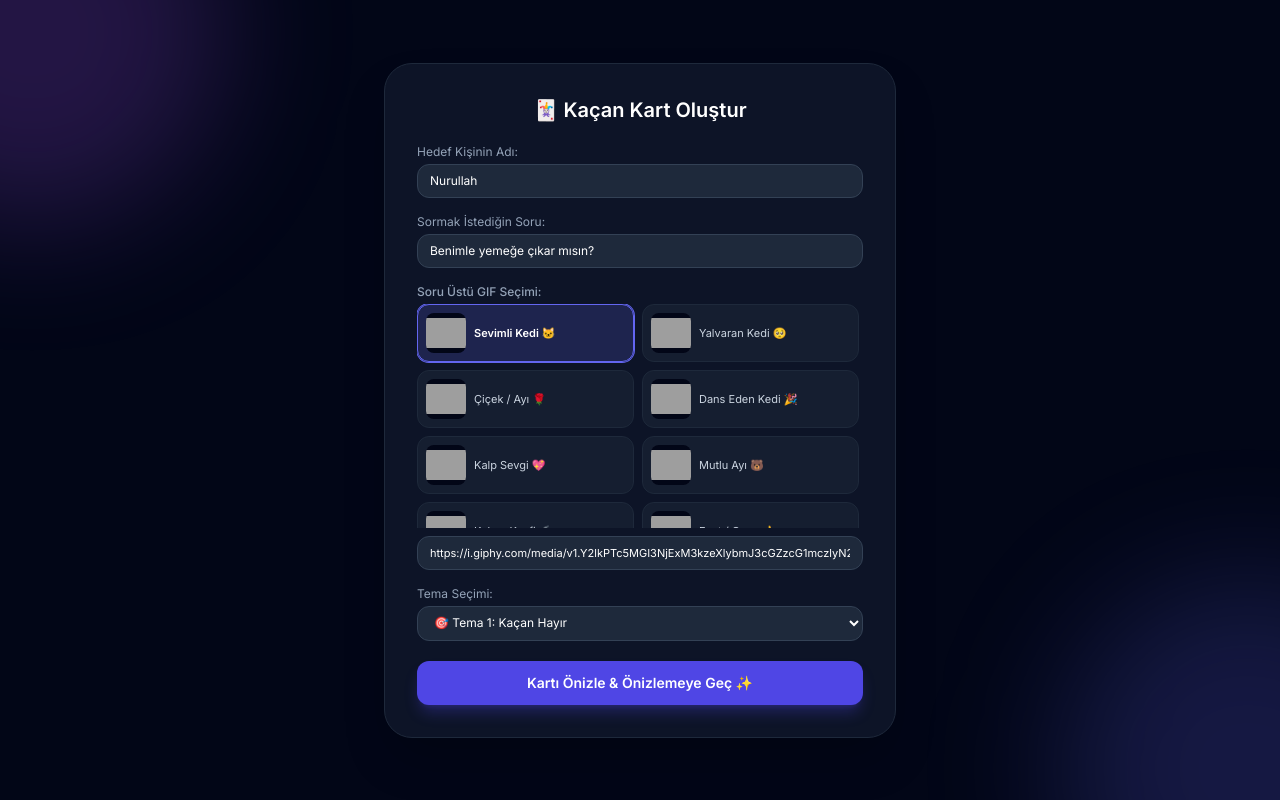
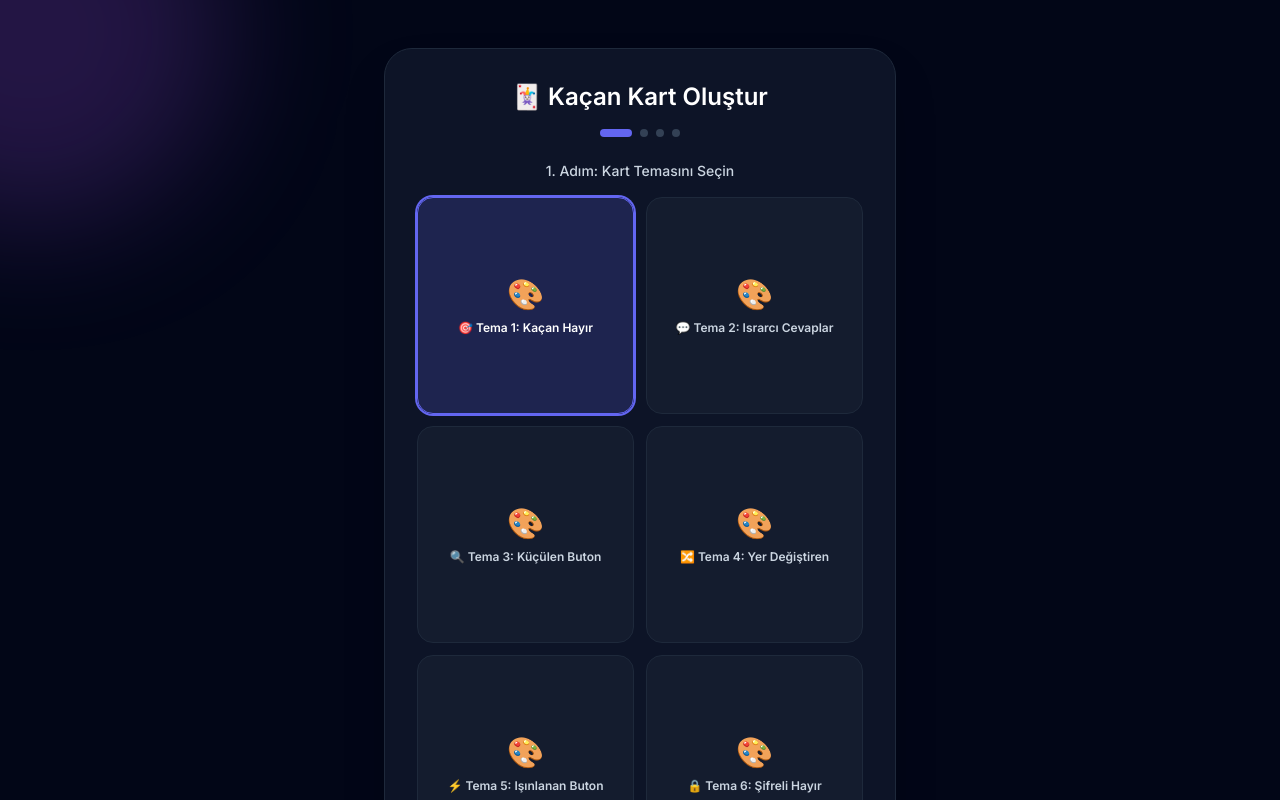
Before and after one commit to naksoy3/kacan-kart-app, a Next.js app in the folder kacan-kart-app/: page / in a window 1280 px wide. Shown: the top 800 px of the page. Built offline with nearby package versions, Linux system fonts and the light colour scheme; grey boxes are pictures that could not be loaded.

Commit message:
feat: adim adim kart olusturucu, kare tema kartlari ve paylasim linki eklendi

```diff
--- a/kacan-kart-app/app/page.tsx
+++ b/kacan-kart-app/app/page.tsx
@@ -4,7 +4,7 @@ import { useSearchParams } from "next/navigation";
 import { Suspense, useState } from "react";
 import KacanKart, { CardTheme, THEME_NAMES } from "@/components/KacanKart";
 
-// i.giphy.com doğrudan CDN bağlantılarıyla güncellenmiş GIF listesi
+// Doğrudan çalışan güvenilir GIF listesi
 const POPULER_GIFLER = [
   { id: "1", name: "Sevimli Kedi 🐱", url: "https://i.giphy.com/media/v1.Y2lkPTc5MGI3NjExM3kzeXlybmJ3cGZzcG1mczlyN2M4bHJnYnl0bmt2Z3J1N3Uzb3lyaiZlcD12MV9pbnRlcm5hbF9naWZfYnlfaWQmY3Q9Zw/Lq0h93752f6J9tijrh/giphy.gif" },
   { id: "2", name: "Yalvaran Kedi 🥺", url: "https://i.giphy.com/media/v1.Y2lkPTc5MGI3NjExNHhhZms2ZjdrNnVpMmdhdTdwMnV0YXFlMHFyZHpvanlyOHB6dmRwZiZlcD12MV9pbnRlcm5hbF9naWZfYnlfaWQmY3Q9Zw/C831xsVq4JHNRqK33G/giphy.gif" },
@@ -21,36 +21,112 @@ const POPULER_GIFLER = [
 function CardContent() {
   const searchParams = useSearchParams();
 
-  // URL'den parametre çekme
+  // URL Parametreleri
   const urlUser = searchParams.get("u");
   const urlSoru = searchParams.get("s");
   const urlTheme = searchParams.get("t") as CardTheme | null;
   const urlGif = searchParams.get("gif");
 
-  // Form Durumları
-  const [step, setStep] = useState<"form" | "card">(
-    urlUser || urlSoru ? "card" : "form"
-  );
+  // Form Aşamaları (1: Tema, 2: Detaylar, 3: GIF, 4: Önizleme & Paylaş)
+  const [formStep, setFormStep] = useState<number>(1);
+  const [showCard, setShowCard] = useState<boolean>(!!(urlUser || urlSoru));
+
+  // Form Verileri
+  const [selectedTheme, setSelectedTheme] = useState<CardTheme>(urlTheme || "escaping");
   const [targetUsername, setTargetUsername] = useState(urlUser || "Nurullah");
   const [soru, setSoru] = useState(urlSoru || "Benimle yemeğe çıkar mısın?");
-  const [evetMetni, setEvetMetni] = useState(searchParams.get("e") || "Evet!");
-  const [hayirMetni, setHayirMetni] = useState(searchParams.get("h") || "Hayır");
-  const [selectedTheme, setSelectedTheme] = useState<CardTheme>(
-    urlTheme || "escaping"
-  );
+  const [yer, setYer] = useState(searchParams.get("yer") || "");
+  const [tarih, setTarih] = useState(searchParams.get("tarih") || "");
+  const [zaman, setZaman] = useState(searchParams.get("zaman") || "");
   const [gifUrl, setGifUrl] = useState(urlGif || POPULER_GIFLER[0].url);
+  const [copied, setCopied] = useState(false);
+
+  // Paylaşım Linki Oluşturma
+  const generateShareUrl = () => {
+    if (typeof window === "undefined") return "";
+    const params = new URLSearchParams();
+    if (targetUsername) params.set("u", targetUsername);
+    if (soru) params.set("s", soru);
+    if (selectedTheme) params.set("t", selectedTheme);
+    if (gifUrl) params.set("gif", gifUrl);
+    if (yer) params.set("yer", yer);
+    if (tarih) params.set("tarih", tarih);
+    if (zaman) params.set("zaman", zaman);
+
+    return `${window.location.origin}${window.location.pathname}?${params.toString()}`;
+  };
+
+  const handleCopyLink = () => {
+    const link = generateShareUrl();
+    navigator.clipboard.writeText(link);
+    setCopied(true);
+    setTimeout(() => setCopied(false), 2000);
+  };
 
   return (
     <main className="min-h-screen bg-slate-950 flex items-center justify-center p-4 relative overflow-hidden">
       <div className="absolute -top-40 -left-40 w-96 h-96 bg-purple-500/20 rounded-full blur-3xl pointer-events-none" />
       <div className="absolute -bottom-40 -right-40 w-96 h-96 bg-indigo-500/20 rounded-full blur-3xl pointer-events-none" />
 
-      {step === "form" ? (
-        /* --- KART OLUŞTURMA FORMU & TEMA SEÇİMİ --- */
-        <div className="relative z-10 w-full max-w-lg bg-slate-900/90 border border-slate-800 backdrop-blur-xl p-6 sm:p-8 rounded-[28px] text-white shadow-2xl space-y-5 my-8">
-          <h2 className="text-xl font-bold text-center">🃏 Kaçan Kart Oluştur</h2>
+      {!showCard ? (
+        <div className="relative z-10 w-full max-w-lg bg-slate-900/90 border border-slate-800 backdrop-blur-xl p-6 sm:p-8 rounded-[28px] text-white shadow-2xl space-y-6 my-8">
+          {/* Başlık ve Adım Göstergesi */}
+          <div className="text-center space-y-2">
+            <h2 className="text-2xl font-bold">🃏 Kaçan Kart Oluştur</h2>
+            <div className="flex justify-center gap-2 pt-2">
+              {[1, 2, 3, 4].map((stepNum) => (
+                <div
+                  key={stepNum}
+                  className={`h-2 rounded-full transition-all duration-300 ${
+                    formStep === stepNum
+                      ? "w-8 bg-indigo-500"
+                      : formStep > stepNum
+                      ? "w-2 bg-indigo-400/50"
+                      : "w-2 bg-slate-700"
+                  }`}
+                />
+              ))}
+            </div>
+          </div>
 
+          {/* ADIM 1: TEMA SEÇİMİ (KARE KARTLAR) */}
+          {formStep === 1 && (
+            <div className="space-y-4">
+              <label className="block text-slate-300 font-medium text-sm text-center">
+                1. Adım: Kart Temasını Seçin
+              </label>
+              <div className="grid grid-cols-2 gap-3">
+                {(Object.keys(THEME_NAMES) as CardTheme[]).map((themeKey) => (
+                  <button
+                    key={themeKey}
+                    type="button"
+                    onClick={() => setSelectedTheme(themeKey)}
+                    className={`aspect-square rounded-2xl border p-4 flex flex-col items-center justify-center text-center transition cursor-pointer relative overflow-hidden ${
+                      selectedTheme === themeKey
+                        ? "border-indigo-500 bg-indigo-500/20 ring-2 ring-indigo-500 font-bold"
+                        : "border-slate-800 bg-slate-800/40 hover:bg-slate-800 text-slate-300"
+                    }`}
+                  >
+                    <span className="text-3xl mb-2">🎨</span>
+                    <span className="text-xs font-semibold">{THEME_NAMES[themeKey]}</span>
+                  </button>
+                ))}
+              </div>
+              <button
+                onClick={() => setFormStep(2)}
+                className="w-full py-3 bg-indigo-600 hover:bg-indigo-500 font-bold rounded-xl text-sm transition shadow-lg shadow-indigo-600/30 cursor-pointer mt-4"
+              >
+                Devam Et: Detayları Gir ➡️
+              </button>
+            </div>
+          )}
+
+          {/* ADIM 2: MANUEL DETAYLAR */}
+          {formStep === 2 && (
             <div className="space-y-4 text-xs">
+              <label className="block text-slate-300 font-medium text-sm text-center mb-2">
+                2. Adım: Soru ve Detaylar
+              </label>
               <div>
                 <label className="block text-slate-400 mb-1">Hedef Kişinin Adı:</label>
                 <input
@@ -71,10 +147,63 @@ function CardContent() {
                 />
               </div>
 
-            {/* --- GIF SEÇİM ALANI --- */}
+              <div className="grid grid-cols-3 gap-2">
                 <div>
-              <label className="block text-slate-400 mb-1 font-medium">Soru Üstü GIF Seçimi:</label>
-              <div className="grid grid-cols-2 gap-2 mb-2 max-h-56 overflow-y-auto pr-1">
+                  <label className="block text-slate-400 mb-1">Yer:</label>
+                  <input
+                    type="text"
+                    placeholder="Örn: Kadıköy"
+                    value={yer}
+                    onChange={(e) => setYer(e.target.value)}
+                    className="w-full bg-slate-800 border border-slate-700 rounded-xl px-2 py-2 text-white focus:outline-none focus:border-indigo-500"
+                  />
+                </div>
+                <div>
+                  <label className="block text-slate-400 mb-1">Tarih:</label>
+                  <input
+                    type="text"
+                    placeholder="Örn: Cuma"
+                    value={tarih}
+                    onChange={(e) => setTarih(e.target.value)}
+                    className="w-full bg-slate-800 border border-slate-700 rounded-xl px-2 py-2 text-white focus:outline-none focus:border-indigo-500"
+                  />
+                </div>
+                <div>
+                  <label className="block text-slate-400 mb-1">Zaman:</label>
+                  <input
+                    type="text"
+                    placeholder="Örn: 20:00"
+                    value={zaman}
+                    onChange={(e) => setZaman(e.target.value)}
+                    className="w-full bg-slate-800 border border-slate-700 rounded-xl px-2 py-2 text-white focus:outline-none focus:border-indigo-500"
+                  />
+                </div>
+              </div>
+
+              <div className="flex gap-2 pt-2">
+                <button
+                  onClick={() => setFormStep(1)}
+                  className="w-1/3 py-3 bg-slate-800 hover:bg-slate-700 text-slate-300 font-bold rounded-xl text-sm transition cursor-pointer"
+                >
+                  ⬅️ Geri
+                </button>
+                <button
+                  onClick={() => setFormStep(3)}
+                  className="w-2/3 py-3 bg-indigo-600 hover:bg-indigo-500 font-bold rounded-xl text-sm transition shadow-lg shadow-indigo-600/30 cursor-pointer"
+                >
+                  Devam Et: GIF Seç ➡️
+                </button>
+              </div>
+            </div>
+          )}
+
+          {/* ADIM 3: GIF SEÇİMİ */}
+          {formStep === 3 && (
+            <div className="space-y-4">
+              <label className="block text-slate-300 font-medium text-sm text-center">
+                3. Adım: GIF Seçin
+              </label>
+              <div className="grid grid-cols-2 gap-2 max-h-60 overflow-y-auto pr-1">
                 {POPULER_GIFLER.map((g) => (
                   <button
                     key={g.id}
@@ -96,48 +225,75 @@ function CardContent() {
                 ))}
               </div>
 
-              <input
-                type="url"
-                placeholder="Veya özel GIF bağlantısı (URL) yapıştırın..."
-                value={gifUrl}
-                onChange={(e) => setGifUrl(e.target.value)}
-                className="w-full bg-slate-800 border border-slate-700 rounded-xl px-3 py-2 text-white text-[11px] focus:outline-none focus:border-indigo-500 transition"
-              />
+              <div className="flex gap-2 pt-2">
+                <button
+                  onClick={() => setFormStep(2)}
+                  className="w-1/3 py-3 bg-slate-800 hover:bg-slate-700 text-slate-300 font-bold rounded-xl text-sm transition cursor-pointer"
+                >
+                  ⬅️ Geri
+                </button>
+                <button
+                  onClick={() => setFormStep(4)}
+                  className="w-2/3 py-3 bg-indigo-600 hover:bg-indigo-500 font-bold rounded-xl text-sm transition shadow-lg shadow-indigo-600/30 cursor-pointer"
+                >
+                  Tamamla & Paylaş 🚀
+                </button>
               </div>
+            </div>
+          )}
 
-            <div>
-              <label className="block text-slate-400 mb-1">Tema Seçimi:</label>
-              <select
-                value={selectedTheme}
-                onChange={(e) => setSelectedTheme(e.target.value as CardTheme)}
-                className="w-full bg-slate-800 border border-slate-700 rounded-xl px-3 py-2 text-white focus:outline-none focus:border-indigo-500"
-              >
-                {Object.entries(THEME_NAMES).map(([key, label]) => (
-                  <option key={key} value={key}>
-                    {label}
-                  </option>
-                ))}
-              </select>
-            </div>
+          {/* ADIM 4: PAYLAŞIM LİNKİ & ÖNİZLEME */}
+          {formStep === 4 && (
+            <div className="space-y-4 text-center">
+              <label className="block text-slate-300 font-medium text-sm">
+                4. Adım: Kartınız Hazır! 🎉
+              </label>
+
+              <div className="bg-slate-800/70 border border-slate-700 p-3 rounded-xl text-left space-y-1 text-xs">
+                <p className="text-slate-400">🔗 Paylaşım Bağlantınız:</p>
+                <p className="text-indigo-400 truncate font-mono text-[11px]">
+                  {generateShareUrl()}
+                </p>
               </div>
 
               <button
-            onClick={() => setStep("card")}
-            className="w-full py-3 bg-indigo-600 hover:bg-indigo-500 font-bold rounded-xl text-sm transition shadow-lg shadow-indigo-600/30 cursor-pointer"
+                onClick={handleCopyLink}
+                className={`w-full py-3 font-bold rounded-xl text-sm transition cursor-pointer ${
+                  copied
+                    ? "bg-emerald-600 text-white"
+                    : "bg-indigo-600 hover:bg-indigo-500 text-white shadow-lg shadow-indigo-600/30"
+                }`}
               >
-            Kartı Önizle & Önizlemeye Geç ✨
+                {copied ? "✅ Link Kopyalandı!" : "📋 Paylaşım Linkini Kopyala"}
+              </button>
+
+              <div className="flex gap-2 pt-2">
+                <button
+                  onClick={() => setFormStep(3)}
+                  className="w-1/3 py-3 bg-slate-800 hover:bg-slate-700 text-slate-300 font-bold rounded-xl text-sm transition cursor-pointer"
+                >
+                  ⬅️ Geri
+                </button>
+                <button
+                  onClick={() => setShowCard(true)}
+                  className="w-2/3 py-3 bg-emerald-600 hover:bg-emerald-500 font-bold rounded-xl text-sm transition shadow-lg shadow-emerald-600/30 cursor-pointer"
+                >
+                  Kartı Canlı İzle ✨
                 </button>
               </div>
+            </div>
+          )}
+        </div>
       ) : (
-        /* --- KART ÖNİZLEME & CANLI KART --- */
+        /* --- CANLI KART ÖNİZLEMESİ --- */
         <KacanKart
           targetUsername={targetUsername}
           soru={soru}
-          evetMetni={evetMetni}
-          hayirMetni={hayirMetni}
+          evetMetni={searchParams.get("e") || "Evet!"}
+          hayirMetni={searchParams.get("h") || "Hayır"}
           gifUrl={gifUrl}
           theme={selectedTheme}
-          onBack={() => setStep("form")}
+          onBack={() => setShowCard(false)}
         />
       )}
     </main>
```
Lines whose indentation alone changed are shown as unchanged.
